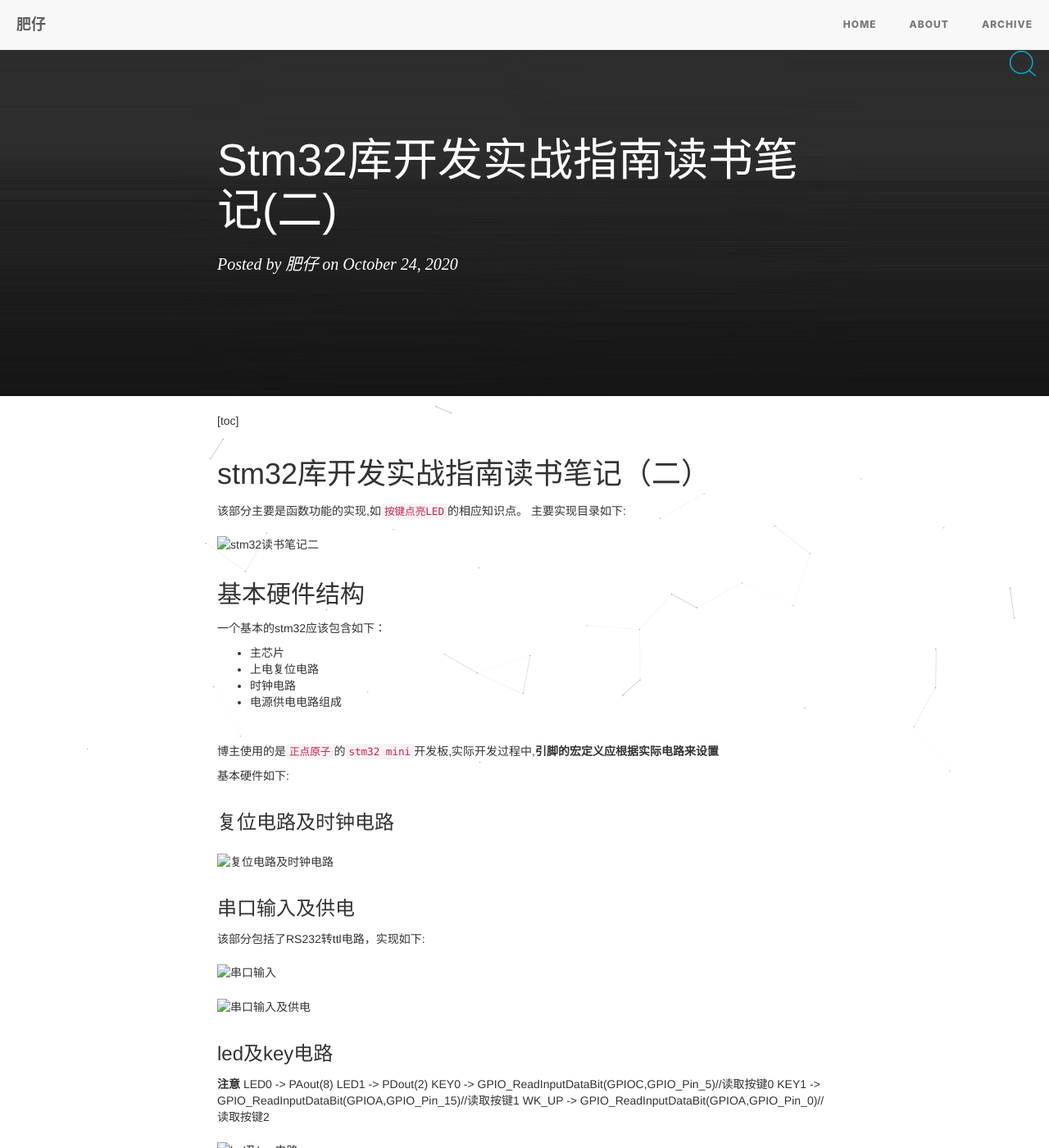
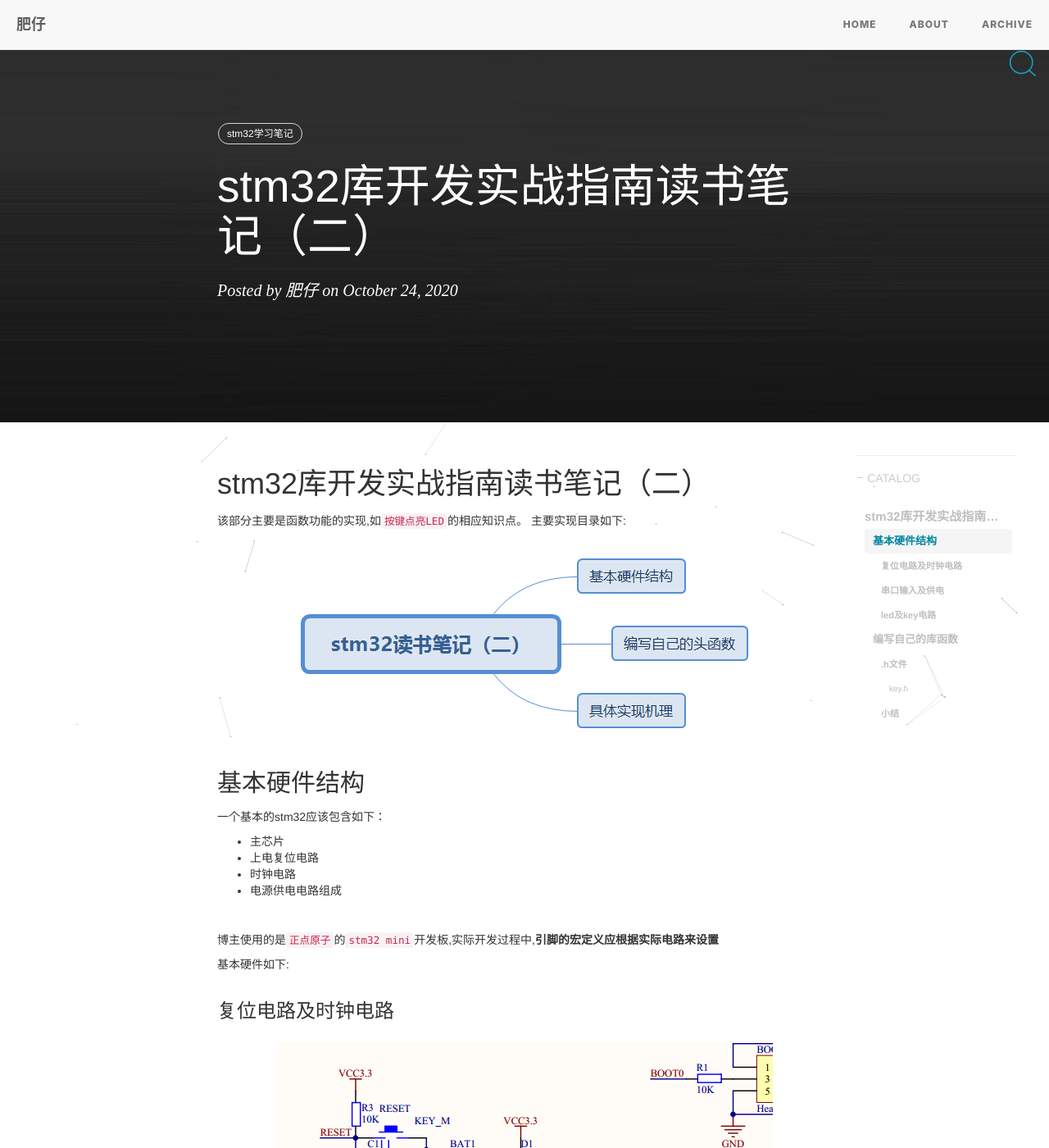
Before and after one commit to daniao2017/daniao2017.github.io, a Jekyll site: the page built from _posts/2020-10-24-stm32库开发实战指南读书笔记(二).md, in a window 1280 px wide and 1400 px high. Shown: the whole window at 82% size. Built offline with Jekyll 4.4.1, drawn with Linux system fonts in a browser that asks for light colours; nearby versions of some CDN libraries; our own code applies the rules of GitHub Pages for plain Markdown files; comment, search, counter and statistics services are not loaded.

Commit message:
Update 2020-10-24-stm32库开发实战指南读书笔记(二).md

```diff
--- a/_posts/2020-10-24-stm32库开发实战指南读书笔记(二).md
+++ b/_posts/2020-10-24-stm32库开发实战指南读书笔记(二).md
@@ -1,9 +1,20 @@
-[toc]
+---
+layout:     post
+title:      stm32库开发实战指南读书笔记（二）
+date:       2020-10-24
+author:     肥仔
+catalog: true
+tags:
+
+    - stm32学习笔记
+---
 # stm32库开发实战指南读书笔记（二）
 
 该部分主要是函数功能的实现,如`按键点亮LED`的相应知识点。
 主要实现目录如下:
-![stm32读书笔记二](./asserts/stm32读书笔记（二）.png)
+
+<img src ="https://daniao2017.github.io/img/in_post/asserts/stm32读书笔记（二）.png">
+
 
 ## 基本硬件结构
 一个基本的stm32应该包含如下：
@@ -18,15 +29,16 @@
 
 ### 复位电路及时钟电路
 
-![复位电路及时钟电路](./asserts/复位电路及时钟电路.png)
+<img src ="https://daniao2017.github.io/img/in_post/asserts/复位电路及时钟电路.png">
 
 ### 串口输入及供电
 
 该部分包括了RS232转ttl电路，实现如下:
 
-![串口输入](./asserts/串口输入.png)
 
-![串口输入及供电](./asserts/串口输入及供电.png)
+<img src ="https://daniao2017.github.io/img/in_post/asserts/串口输入.png">
+
+<img src ="https://daniao2017.github.io/img/in_post/asserts/串口输入及供电.png">
 
 ### led及key电路
 **注意**
@@ -36,7 +48,7 @@ KEY0 -> GPIO_ReadInputDataBit(GPIOC,GPIO_Pin_5)//读取按键0
 KEY1 ->  GPIO_ReadInputDataBit(GPIOA,GPIO_Pin_15)//读取按键1
 WK_UP ->  GPIO_ReadInputDataBit(GPIOA,GPIO_Pin_0)//读取按键2
 
-![led及key电路](./asserts/led及按钮外设.png)
+<img src ="https://daniao2017.github.io/img/in_post/asserts/led及按钮外设.png">
 
 ## 编写自己的库函数
 ### .h文件
```
